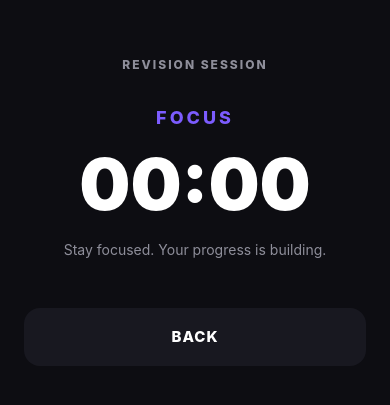
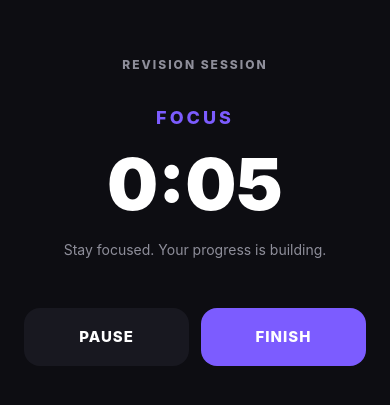
Before and after one commit to Kaiomomo/AnimeLevel, a React Native app: screen /Revision in a window 390 px wide. Shown: the part 211-616 px from the top of the page. Built offline with nearby package versions, Linux system fonts and the light colour scheme.

Commit message:
Add revision session timer and progress tracking

```diff
--- a/App.js
+++ b/App.js
@@ -1,5 +1,6 @@
 import { NavigationContainer } from "@react-navigation/native";
 import { createNativeStackNavigator } from "@react-navigation/native-stack";
+import { useState } from "react";
 
 import HomeScreen from "./src/screens/HomeScreen";
 import RevisionScreen from "./src/screens/RevisionScreen";
@@ -7,6 +8,12 @@ import RevisionScreen from "./src/screens/RevisionScreen";
 const Stack = createNativeStackNavigator();
 
 export default function App() {
+  const [totalSeconds, setTotalSeconds] = useState(0);
+
+  function finishSession(sessionSeconds) {
+    setTotalSeconds((previousTotal) => previousTotal + sessionSeconds);
+  }
+
   return (
     <NavigationContainer>
       <Stack.Navigator
@@ -15,9 +22,15 @@ export default function App() {
           headerShown: false,
         }}
       >
-        <Stack.Screen name="Home" component={HomeScreen} />
+        <Stack.Screen name="Home">
+          {(props) => <HomeScreen {...props} totalSeconds={totalSeconds} />}
+        </Stack.Screen>
 
-        <Stack.Screen name="Revision" component={RevisionScreen} />
+        <Stack.Screen name="Revision">
+          {(props) => (
+            <RevisionScreen {...props} finishSession={finishSession} />
+          )}
+        </Stack.Screen>
       </Stack.Navigator>
     </NavigationContainer>
   );
--- a/src/screens/HomeScreen.js
+++ b/src/screens/HomeScreen.js
@@ -1,43 +1,12 @@
-import { useEffect, useState } from "react";
 import { Pressable, StyleSheet, Text, View } from "react-native";
 
-export default function HomeScreen({ navigation }) {
-  const [sessionSeconds, setSessionSeconds] = useState(0);
-  const [totalSeconds, setTotalSeconds] = useState(0);
-  const [isRevising, setIsRevising] = useState(false);
-
-  useEffect(() => {
-    if (!isRevising) {
-      return;
-    }
-
-    const timer = setInterval(() => {
-      setSessionSeconds((previousSeconds) => previousSeconds + 1);
-    }, 1000);
-
-    return () => clearInterval(timer);
-  }, [isRevising]);
-
-  const displayMinutes = Math.floor(sessionSeconds / 60);
-  const displaySeconds = sessionSeconds % 60;
-
-  const liveTotalSeconds = totalSeconds + sessionSeconds;
-  const secondsPerLevel = 60 * 60;
-  const level = Math.floor(liveTotalSeconds / secondsPerLevel);
-  const secondsIntoLevel = liveTotalSeconds % secondsPerLevel;
+export default function HomeScreen({ navigation, totalSeconds }) {
+  const secondsPerLevel = 60;
+  const level = Math.floor(totalSeconds / secondsPerLevel);
+  const secondsIntoLevel = totalSeconds % secondsPerLevel;
   const minutesIntoLevel = Math.floor(secondsIntoLevel / 60);
   const progressPercentage = (secondsIntoLevel / secondsPerLevel) * 100;
 
-  function handleRevisionPress() {
-    if (isRevising) {
-      setTotalSeconds((previousTotal) => previousTotal + sessionSeconds);
-      setSessionSeconds(0);
-      setIsRevising(false);
-    } else {
-      setIsRevising(true);
-    }
-  }
-  console.log("HOME NAVIGATION:", navigation);
   return (
     <View style={styles.container}>
       <View style={styles.header}>
@@ -74,17 +43,11 @@ export default function HomeScreen({ navigation }) {
         />
       </View>
 
-      <Text style={styles.timerText}>
-        {displayMinutes}:{displaySeconds.toString().padStart(2, "0")}
-      </Text>
-
       <Pressable
         style={styles.reviseButton}
         onPress={() => navigation.navigate("Revision")}
       >
-        <Text style={styles.reviseButtonText}>
-          {isRevising ? "FINISH SESSION" : "REVISE"}
-        </Text>
+        <Text style={styles.reviseButtonText}>REVISE</Text>
       </Pressable>
 
       <Text style={styles.reviseHint}>
@@ -224,13 +187,6 @@ const styles = StyleSheet.create({
     borderRadius: 6,
   },
 
-  timerText: {
-    color: "#FFFFFF",
-    fontSize: 38,
-    fontWeight: "800",
-    marginTop: 30,
-  },
-
   reviseButton: {
     width: "100%",
     height: 58,
--- a/src/screens/RevisionScreen.js
+++ b/src/screens/RevisionScreen.js
@@ -1,21 +1,56 @@
+import { useEffect, useState } from "react";
 import { Pressable, StyleSheet, Text, View } from "react-native";
 
-export default function RevisionScreen({ navigation }) {
+export default function RevisionScreen({ navigation, finishSession }) {
+  const [sessionSeconds, setSessionSeconds] = useState(0);
+  const [isRunning, setIsRunning] = useState(true);
+
+  useEffect(() => {
+    if (!isRunning) {
+      return;
+    }
+    const timer = setInterval(() => {
+      setSessionSeconds((previousSeconds) => previousSeconds + 1);
+    }, 1000);
+    return () => clearInterval(timer);
+  }, [isRunning]);
+
+  const displayMinutes = Math.floor(sessionSeconds / 60);
+  const displaySeconds = sessionSeconds % 60;
+
+  function handleFinishSession() {
+    finishSession(sessionSeconds);
+    navigation.navigate("Home");
+  }
+
   return (
     <View style={styles.container}>
       <Text style={styles.label}>REVISION SESSION</Text>
 
       <Text style={styles.focusText}>FOCUS</Text>
 
-      <Text style={styles.timer}>00:00</Text>
+      <Text style={styles.timer}>
+        {displayMinutes}:{displaySeconds.toString().padStart(2, "0")}
+      </Text>
 
       <Text style={styles.message}>
         Stay focused. Your progress is building.
       </Text>
 
-      <Pressable style={styles.backButton} onPress={() => navigation.goBack()}>
-        <Text style={styles.backButtonText}>BACK</Text>
-      </Pressable>
+      <View style={styles.buttonRow}>
+        <Pressable
+          style={styles.pauseButton}
+          onPress={() => setIsRunning(!isRunning)}
+        >
+          <Text style={styles.buttonText}>
+            {isRunning ? "PAUSE" : "RESUME"}
+          </Text>
+        </Pressable>
+
+        <Pressable style={styles.finishButton} onPress={handleFinishSession}>
+          <Text style={styles.buttonText}>FINISH</Text>
+        </Pressable>
+      </View>
     </View>
   );
 }
@@ -58,17 +93,32 @@ const styles = StyleSheet.create({
     marginTop: 14,
   },
 
-  backButton: {
+  buttonRow: {
     width: "100%",
+    flexDirection: "row",
+    gap: 12,
+    marginTop: 50,
+  },
+
+  pauseButton: {
+    flex: 1,
     height: 58,
     backgroundColor: "#181820",
     borderRadius: 16,
     alignItems: "center",
     justifyContent: "center",
-    marginTop: 50,
   },
 
-  backButtonText: {
+  finishButton: {
+    flex: 1,
+    height: 58,
+    backgroundColor: "#7C5CFF",
+    borderRadius: 16,
+    alignItems: "center",
+    justifyContent: "center",
+  },
+
+  buttonText: {
     color: "#FFFFFF",
     fontSize: 15,
     fontWeight: "800",
```
